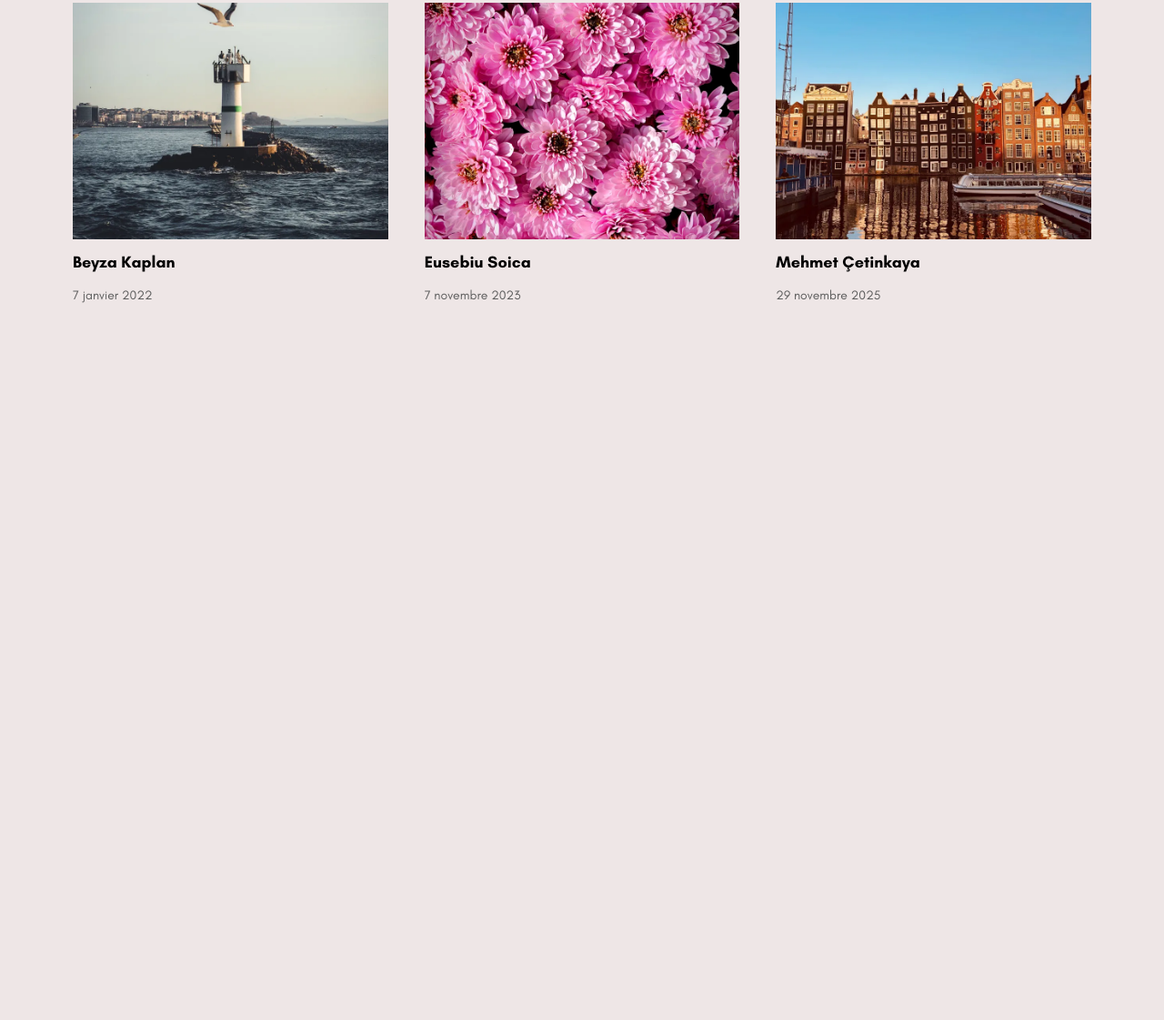
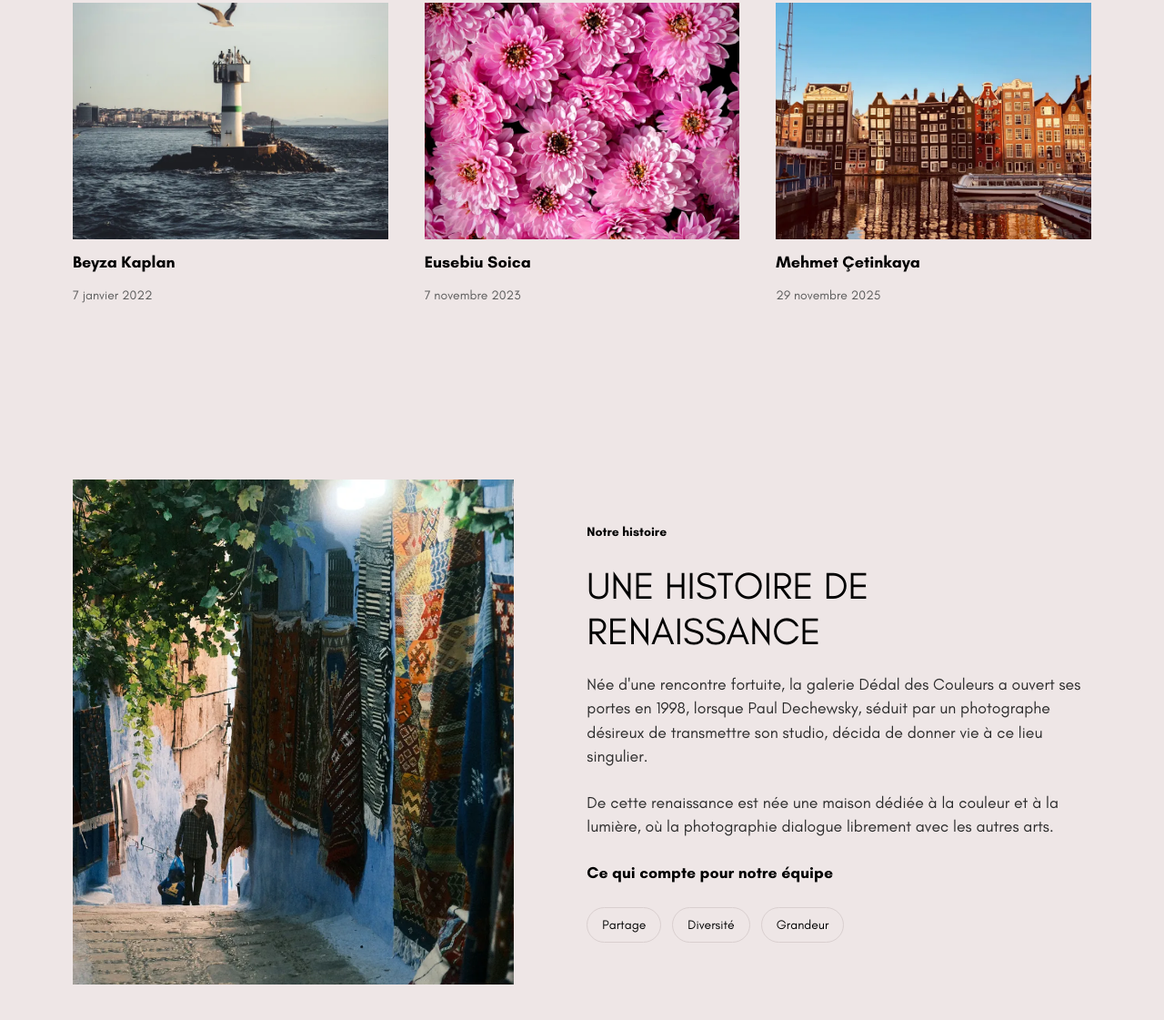
Before and after one commit to doxaemedur/dedal-des-couleurs, a plain HTML site: page index.html in a window 1280 px wide. Shown: the part 1443-2564 px from the top of the page at 91% size. Before the commit the page ends 1874 px from the top, so only its background shows below. Drawn offline with Linux system fonts and the light colour scheme; a web font is replaced by a local one.

Commit message:
feat : section histoire
Co-Authored-By: Claude Opus 5.5 <noreply@anthropic.com>

```diff
--- a/css/style.css
+++ b/css/style.css
@@ -424,6 +424,48 @@ p {
   font-size: 0.875rem;
 }
 
+/* ==========================================================================
+   Section Histoire
+   ========================================================================== */
+.histoire__grille {
+  display: grid;
+  grid-template-columns: 1fr;
+  gap: 20px;
+}
+
+.histoire__photo {
+  width: 100%;
+  aspect-ratio: 350 / 400;
+  object-fit: cover;
+}
+
+.histoire__texte {
+  display: flex;
+  flex-direction: column;
+  gap: 20px;
+}
+
+.histoire__texte h2 {
+  margin-bottom: -4px;
+}
+
+.histoire__intertitre {
+  font-weight: 700;
+}
+
+.etiquettes {
+  display: flex;
+  flex-wrap: wrap;
+  gap: 10px;
+}
+
+.etiquettes li {
+  padding: 6px 14px;
+  border: 1px solid var(--bordure);
+  border-radius: 999px;
+  font-size: 0.875rem;
+}
+
 /* ---------- Écrans plus larges ---------- */
 @media (min-width: 600px) {
   :root {
@@ -538,6 +580,29 @@ p {
   .carte__auteur {
     font-size: 1.125rem;
   }
+
+  /* Histoire desktop : image à gauche, texte à droite */
+  .histoire__grille {
+    grid-template-columns: minmax(0, 560fr) minmax(0, 640fr);
+    align-items: center;
+    gap: 80px;
+  }
+
+  .histoire__photo {
+    aspect-ratio: 560 / 640;
+  }
+
+  .histoire__texte {
+    gap: 24px;
+  }
+
+  .etiquettes {
+    gap: 12px;
+  }
+
+  .etiquettes li {
+    padding: 8px 16px;
+  }
 }
 
 /* Zoom léger de l'image au survol (appareils avec souris) */
--- a/index.html
+++ b/index.html
@@ -138,6 +138,24 @@
         </ul>
       </div>
     </section>
+
+    <section class="section histoire" id="histoire" aria-labelledby="titre-histoire">
+      <div class="conteneur histoire__grille">
+        <img class="histoire__photo" src="images/histoire-ruelle.webp" alt="Ruelle bleue bordée de tapis colorés suspendus, où descend un passant" width="800" height="1187" loading="lazy" decoding="async">
+        <div class="histoire__texte">
+          <p class="sur-titre">Notre histoire</p>
+          <h2 id="titre-histoire">Une histoire de renaissance</h2>
+          <p class="texte-secondaire">Née d'une rencontre fortuite, la galerie Dédal des Couleurs a ouvert ses portes en 1998, lorsque Paul Dechewsky, séduit par un photographe désireux de transmettre son studio, décida de donner vie à ce lieu singulier.</p>
+          <p class="texte-secondaire">De cette renaissance est née une maison dédiée à la couleur et à la lumière, où la photographie dialogue librement avec les autres arts.</p>
+          <p class="histoire__intertitre">Ce qui compte pour notre équipe</p>
+          <ul class="etiquettes">
+            <li>Partage</li>
+            <li>Diversité</li>
+            <li>Grandeur</li>
+          </ul>
+        </div>
+      </div>
+    </section>
   </main>
 </body>
 </html>
```
